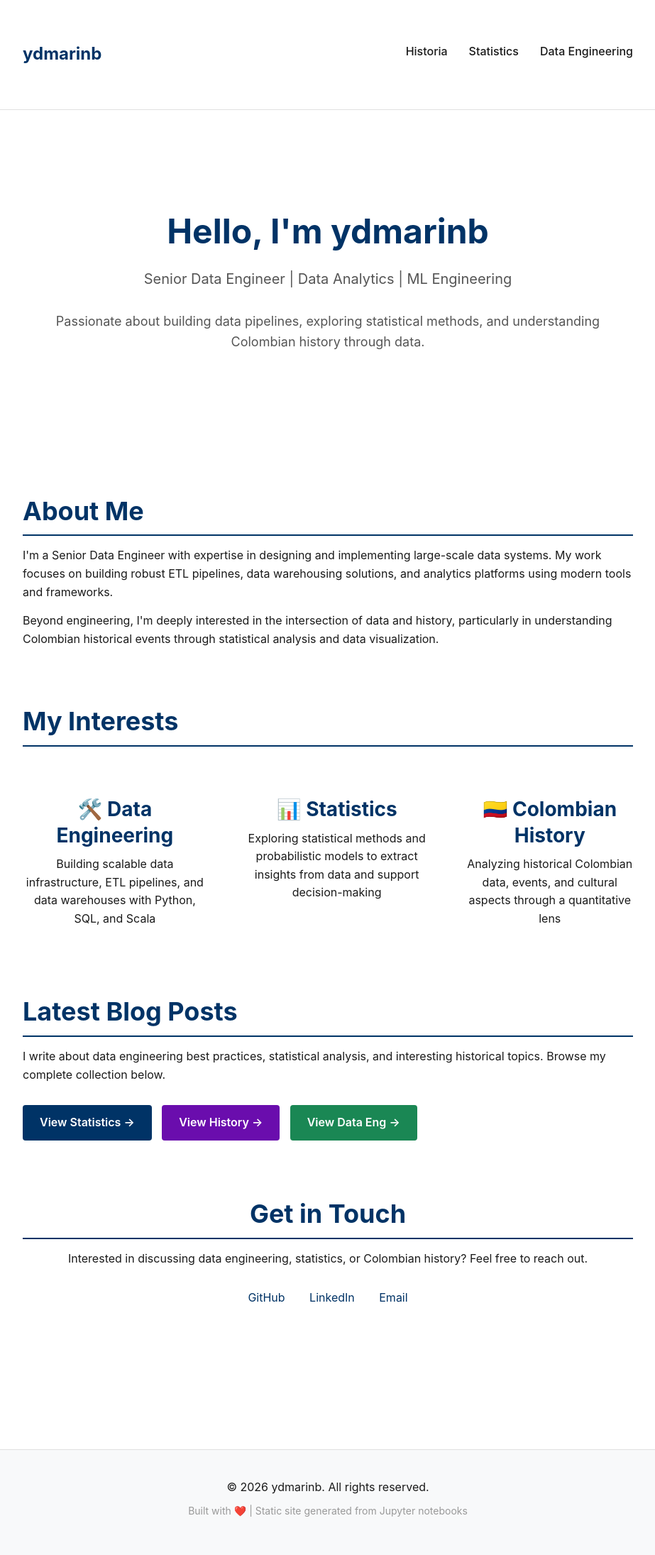
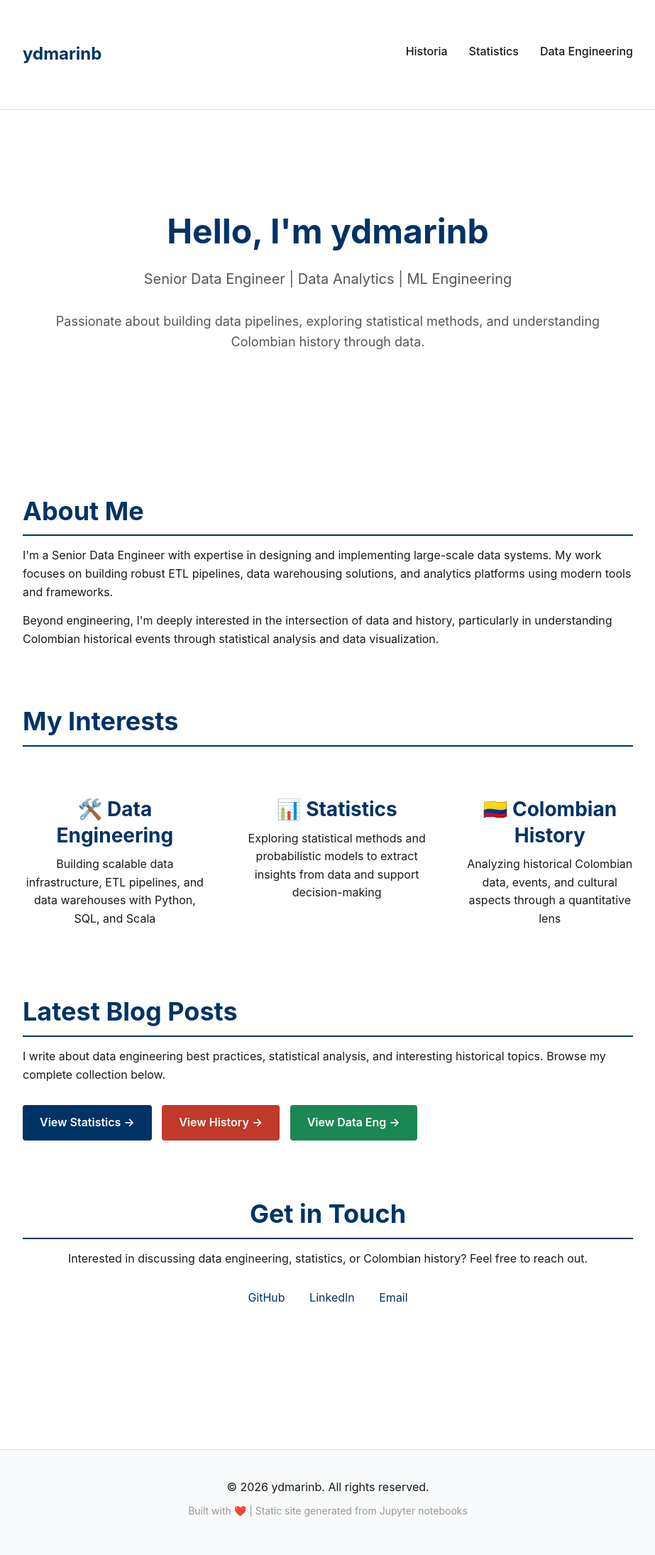
Before and after one commit to ydmarinb/ydmarinb.github.io, a Jekyll site: the page index.html, which Jekyll copies as it is, in a window 1280 px wide. Shown: the whole page at 71% size, without its empty margins (178-1101 px from the left). Built offline with Jekyll 4.4.1, drawn with Linux system fonts in a browser that asks for light colours; nearby versions of some CDN libraries.

```diff
--- a/_layouts/historia.html
+++ b/_layouts/historia.html
@@ -14,7 +14,7 @@
 <div class="layout-historia" style="font-family: 'Merriweather', 'Georgia', serif; font-size: 18px; line-height: 1.8; color: #333; max-width: 750px; margin: 0 auto; padding: 40px 20px;">
   <article>
     <header style="margin-bottom: 40px; text-align: center;">
-      <h1 style="color: #6a0dad; font-size: 2.5rem; margin-bottom: 10px;">{{ page.title }}</h1>
+      <h1 style="color: #c0392b; font-size: 2.5rem; margin-bottom: 10px;">{{ page.title }}</h1>
       <p style="color: #666; font-style: italic;">
         {% if page.date %}
           {% assign m_index = page.date | date: "%-m" | minus: 1 %}
--- a/assets/style.css
+++ b/assets/style.css
@@ -413,7 +413,7 @@
 
 /* Microsites Routing Variables (Colors) */
 .microsite-historia {
-  --primary-color: #6a0dad; /* Púrpura */
+  --primary-color: #c0392b; /* Rojo */
 }
 
 .microsite-statistics {
--- a/index.html
+++ b/index.html
@@ -85,7 +85,7 @@
           Browse my complete collection below.
         </p>
         <a href="/statistics.html" class="btn">View Statistics →</a>
-        <a href="/historia.html" class="btn" style="background-color:#6a0dad; margin-left: 10px;">View History →</a>
+        <a href="/historia.html" class="btn" style="background-color:#c0392b; margin-left: 10px;">View History →</a>
         <a href="/data-engineering.html" class="btn" style="background-color:#1a8754; margin-left: 10px;">View Data Eng →</a>
       </section>
 
```
Also changed, not shown: _config.yml (+5 -5 lines), .github/workflows/deploy.yml, README.md.
